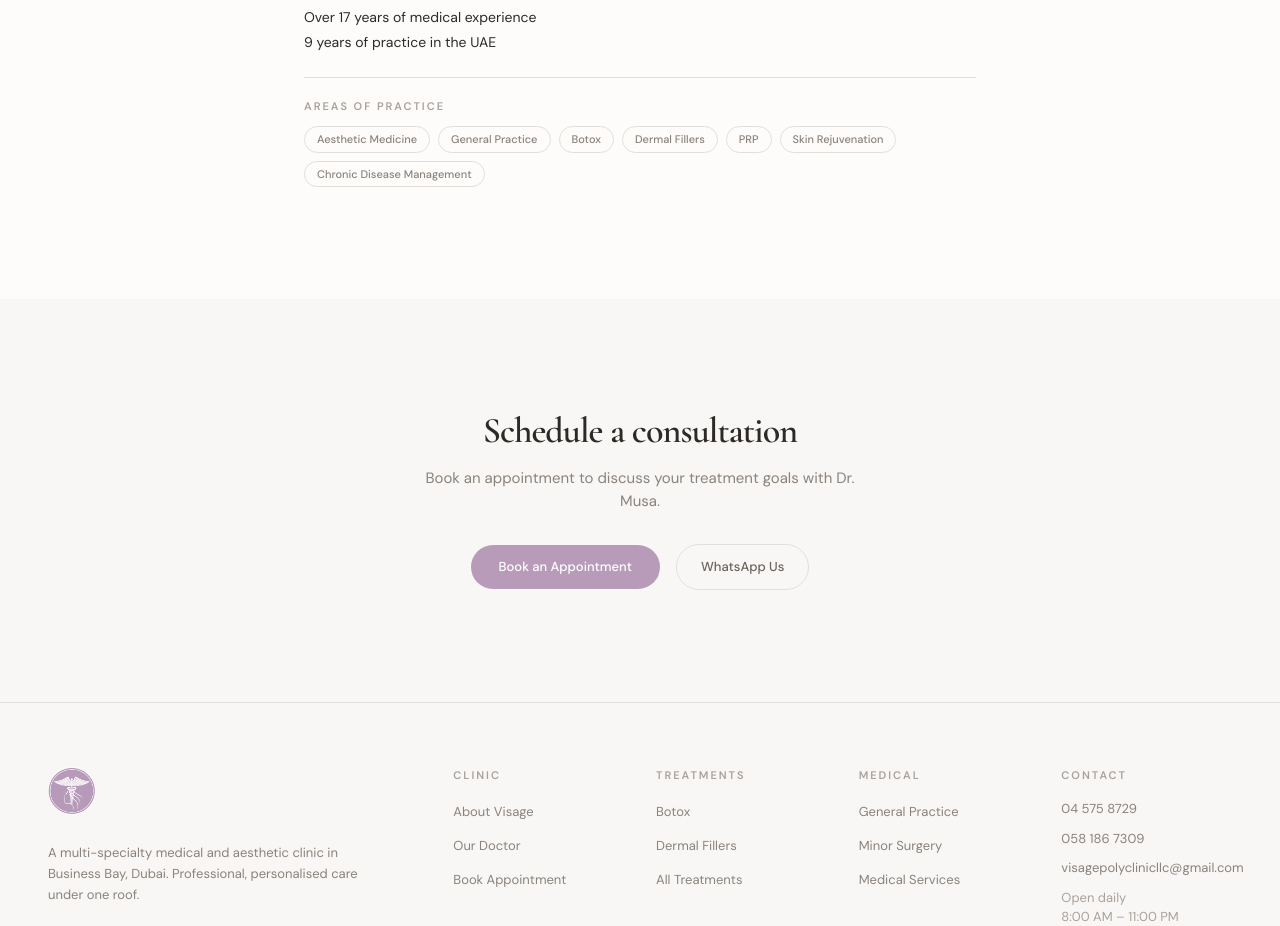
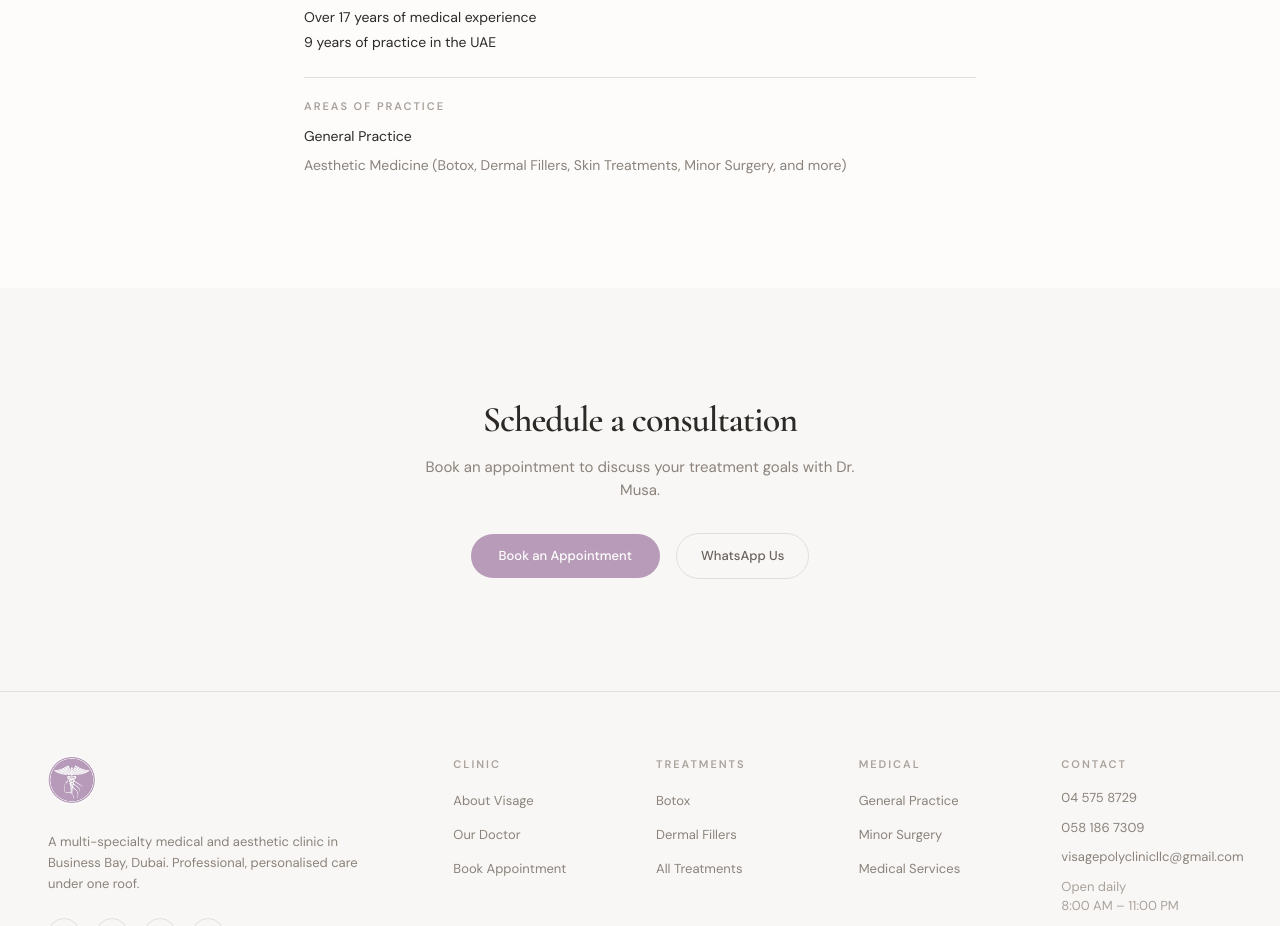
Before and after one commit to socialsect/Visage, a Next.js app: page /doctor in a window 1280 px wide. Shown: the part 1200-2126 px from the top of the page. Built offline with nearby package versions, Linux system fonts and the light colour scheme.

Commit message:
Update Dr. Musa areas of practice

```diff
--- a/src/app/doctor/page.tsx
+++ b/src/app/doctor/page.tsx
@@ -85,12 +85,9 @@ export default function DoctorPage() {
                 <h3 className="text-[11px] font-semibold uppercase tracking-[0.18em] text-warm-500">
                   Areas of Practice
                 </h3>
-                <div className="mt-3 flex flex-wrap gap-2">
-                  {["Aesthetic Medicine", "General Practice", "Botox", "Dermal Fillers", "PRP", "Skin Rejuvenation", "Chronic Disease Management"].map((a) => (
-                    <span key={a} className="rounded-full border border-warm-300 px-3 py-1 text-[11px] font-medium text-warm-600">
-                      {a}
-                    </span>
-                  ))}
+                <div className="mt-3 space-y-2">
+                  <p className="text-[14px] text-ink">General Practice</p>
+                  <p className="text-[14px] text-warm-600">Aesthetic Medicine (Botox, Dermal Fillers, Skin Treatments, Minor Surgery, and more)</p>
                 </div>
               </div>
             </div>
```
